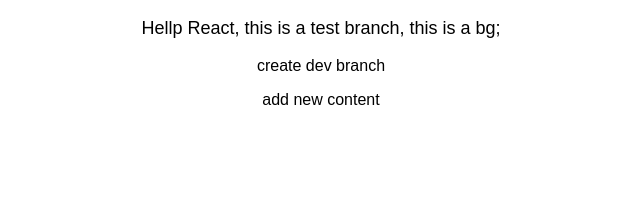
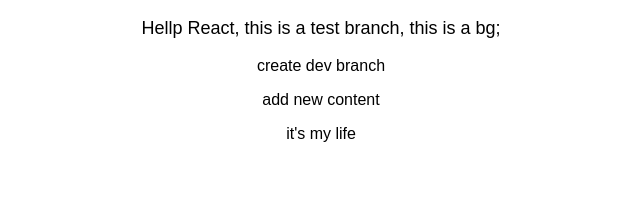
Before and after one commit to willson-wang/react-crud, a React (Create React App) app: page / in a window 1280 px wide. Shown: the top 215 px of the page, without its empty margins (319-959 px from the left). Built offline with nearby package versions, Linux system fonts and the light colour scheme.

Commit message:
change app.js

```diff
--- a/src/App.js
+++ b/src/App.js
@@ -10,6 +10,7 @@
         </p>
         <p>create dev branch</p>
         <p>add new content</p>
+        <span>it's my life</span>
       </div>
     );
   }
```
